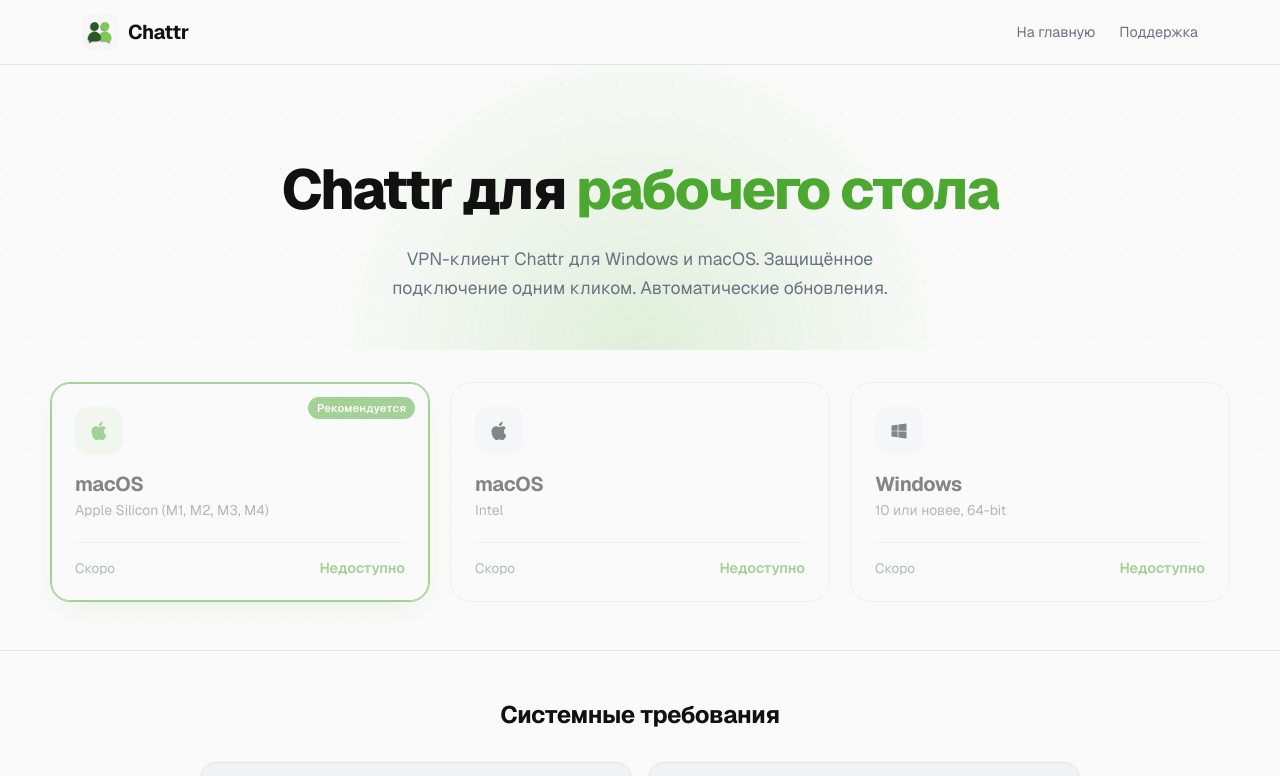
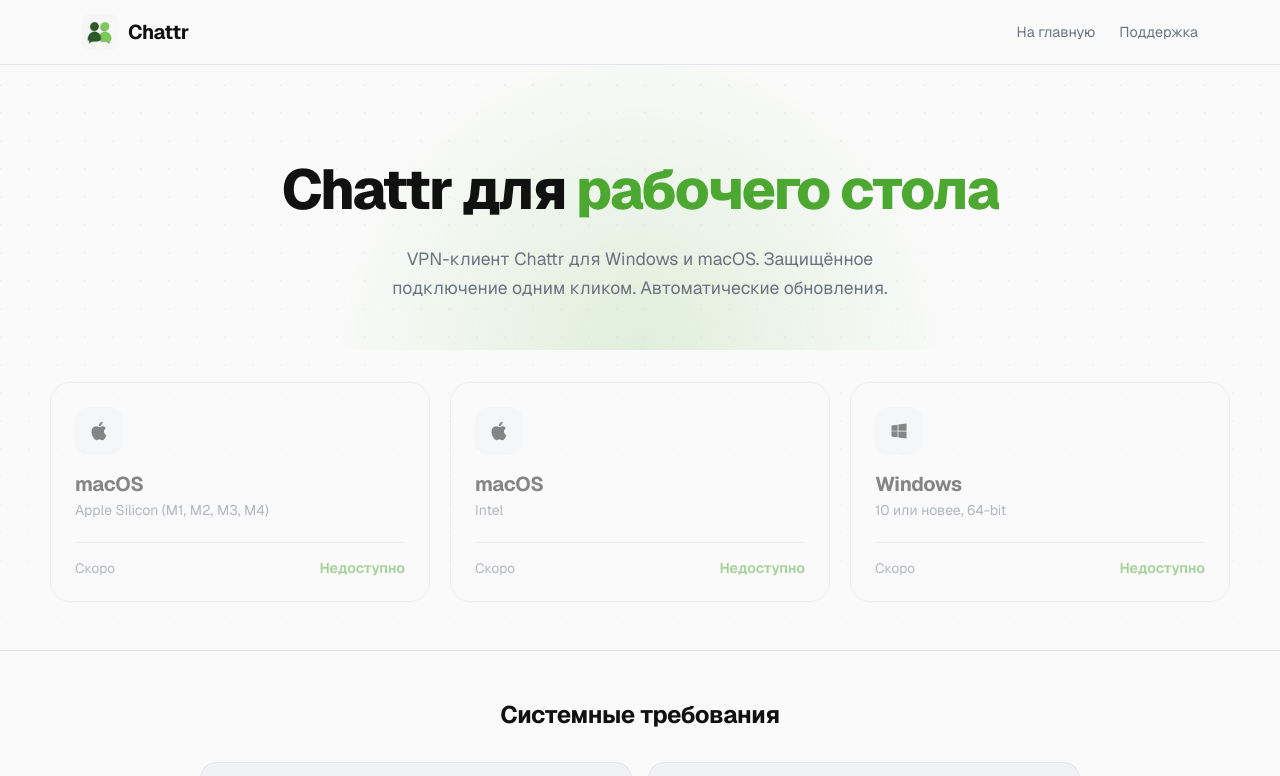
Before and after one commit to MaximKabaev/Chattr-website, a Next.js app in the folder frontend/: page /download/macos in a window 1280 px wide. Shown: the top 776 px of the page. Built offline with nearby package versions, Linux system fonts and the light colour scheme; no server answers.

Commit message:
platform detection

```diff
--- a/frontend/src/app/download/[platform]/page.tsx
+++ b/frontend/src/app/download/[platform]/page.tsx
@@ -33,10 +33,5 @@
   if (!VALID.has(platform)) redirect("/download");
 
   const release = await getDesktopRelease();
-  return (
-    <DownloadBody
-      release={release}
-      defaultPlatform={platform as "windows" | "macos"}
-    />
-  );
+  return <DownloadBody release={release} />;
 }
--- a/frontend/src/app/download/_components/DownloadBody.tsx
+++ b/frontend/src/app/download/_components/DownloadBody.tsx
@@ -9,11 +9,6 @@
 
 interface Props {
   release: DesktopRelease | null;
-  /**
-   * Set by /download/[platform] routes to force-highlight a specific card.
-   * Undefined for /download — UA detection picks instead.
-   */
-  defaultPlatform?: "windows" | "macos";
 }
 
 function formatDate(iso: string | null): string {
@@ -45,7 +40,7 @@
   );
 }
 
-export default function DownloadBody({ release, defaultPlatform }: Props) {
+export default function DownloadBody({ release }: Props) {
   const winSize = release?.windows ? formatBytes(release.windows.sizeBytes) : "—";
   const macArmSize = release?.macArm64
     ? formatBytes(release.macArm64.sizeBytes)
@@ -112,7 +107,6 @@
               size={macArmSize}
               versionMeta={macArmMeta}
               href={release?.macArm64?.url ?? null}
-              forcedRecommended={defaultPlatform === "macos"}
               icon={<AppleGlyph />}
             />
             <PlatformCard
@@ -131,7 +125,6 @@
               size={winSize}
               versionMeta={winMeta}
               href={release?.windows?.url ?? null}
-              forcedRecommended={defaultPlatform === "windows"}
               icon={<WindowsGlyph />}
             />
           </div>
--- a/frontend/src/app/download/_components/PlatformCard.tsx
+++ b/frontend/src/app/download/_components/PlatformCard.tsx
@@ -17,11 +17,6 @@
    */
   versionMeta: string | null;
   href: string | null;
-  /**
-   * When set, this card is highlighted as the recommended pick regardless of
-   * UA detection. Used by /download/[platform] deep-links.
-   */
-  forcedRecommended?: boolean;
   icon: React.ReactNode;
 }
 
@@ -50,7 +45,6 @@
   size,
   versionMeta,
   href,
-  forcedRecommended,
   icon,
 }: Props) {
   const [detected, setDetected] = useState<Platform | null>(null);
@@ -58,7 +52,7 @@
     setDetected(detectPlatform());
   }, []);
 
-  const recommended = forcedRecommended ?? detected === platform;
+  const recommended = detected === platform;
   const available = !!href;
 
   return (
```
